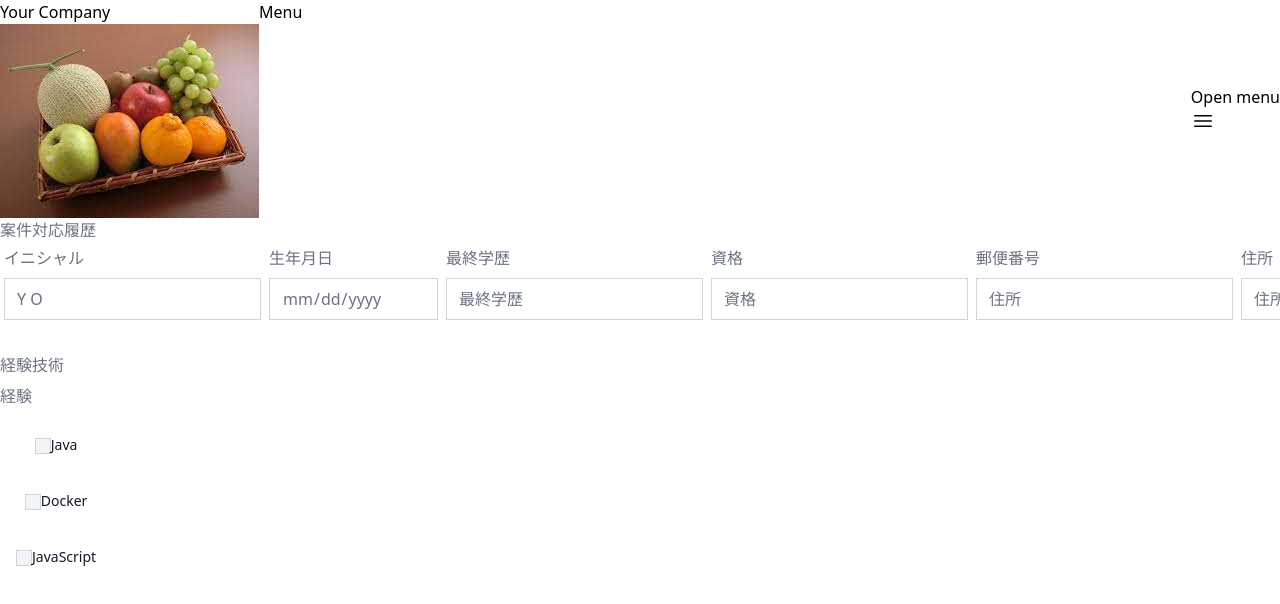
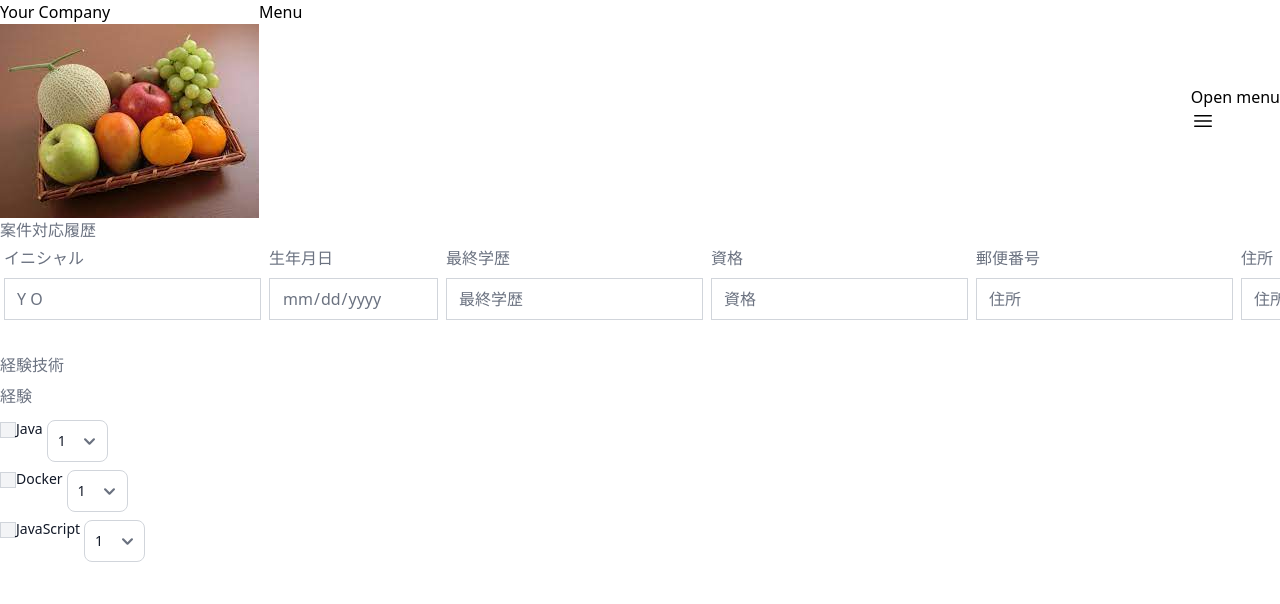
Before and after one commit to myantyuWorld/stackies-app, a Vue app in the folder frontend/vite_fast/: page /register in a window 1280 px wide. Shown: the top 604 px of the page. Built offline with nearby package versions, Linux system fonts and the light colour scheme.

Commit message:
案件対応履歴、経験レベルを選択するセレクトボックスのみ定義

```diff
--- a/frontend/vite_fast/src/components/ExperienceRating.vue
+++ b/frontend/vite_fast/src/components/ExperienceRating.vue
@@ -1,7 +1,7 @@
 <script setup lang="ts">
 defineProps<{
   itemName: string,
-  experienceRate : int
+  experienceRate: int
 }>()
 import MasterDataItem from '../components/MasterDataItem.vue'
 import Rating from '../components/Rating.vue'
@@ -9,9 +9,20 @@ import Rating from '../components/Rating.vue'
 <template>
 
   <div class="justify-between p-2 rounded-lg bg-white shadow-indigo-50 shadow-md my-2">
-    <div class="flex flex-wrap -m-4 p-4 justify-center">
+    <div class="flex flex-wrap h-10 leading-10 m-3">
+
       <MasterDataItem :name=itemName />
-      <div class="p-1 sm:w-2/3 lg:w-3/4 w-full hover:scale-105 duration-500">
+      <div class="p-1 w-1/4 hover:scale-105 duration-500">
+        <select id="countries"
+          class="bg-gray-50 border border-gray-300 text-gray-900 text-sm rounded-lg focus:ring-blue-500 focus:border-blue-500 block w-full p-2.5 dark:bg-gray-700 dark:border-gray-600 dark:placeholder-gray-400 dark:text-white dark:focus:ring-blue-500 dark:focus:border-blue-500">
+          <option value="1">1</option>
+          <option value="2">2</option>
+          <option value="3">3</option>
+          <option value="4">4</option>
+          <option value="5">5</option>
+        </select>
+      </div>
+      <div class="p-1 sm:w-1/4 lg:w-2/4 w-full hover:scale-105 duration-500">
         <Rating :rate=experienceRate />
       </div>
     </div>
```
